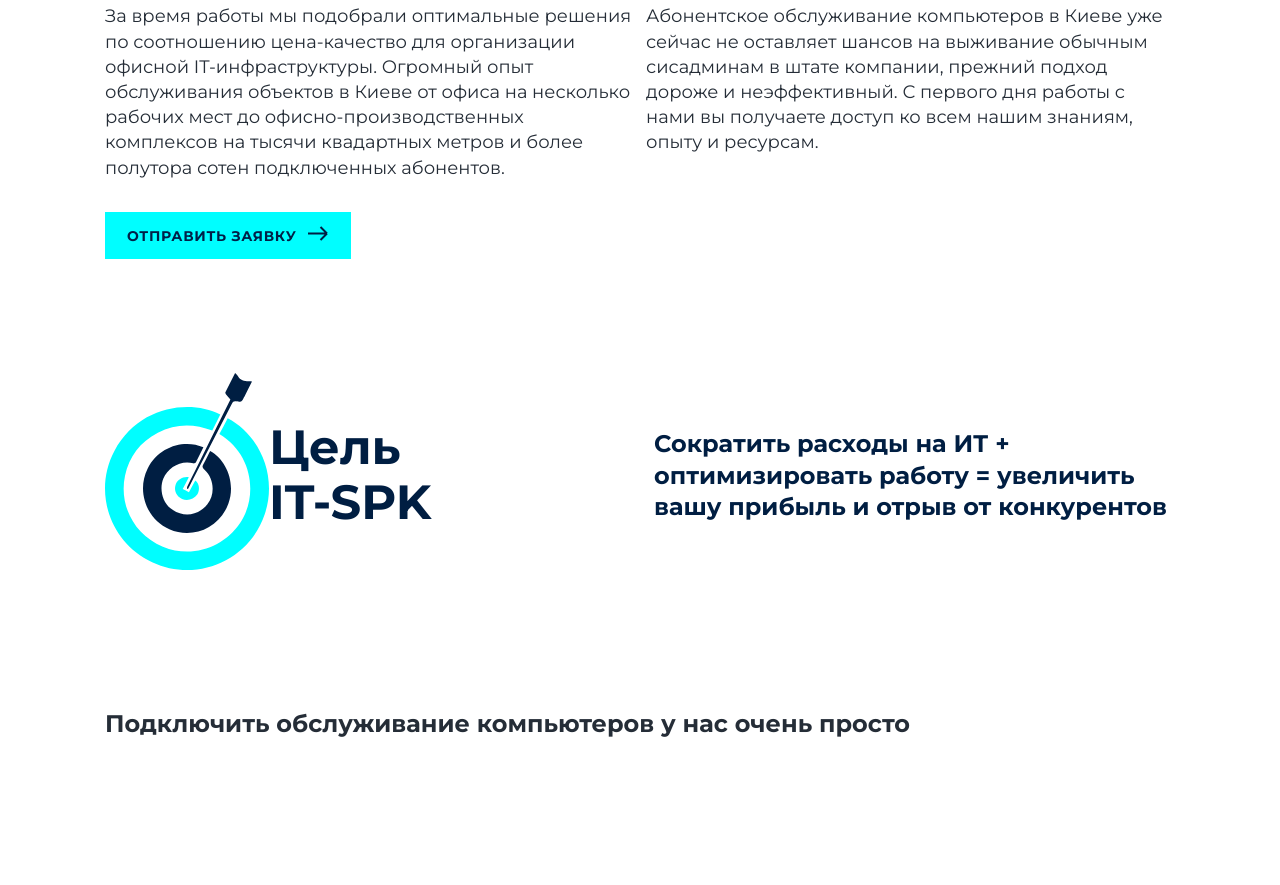
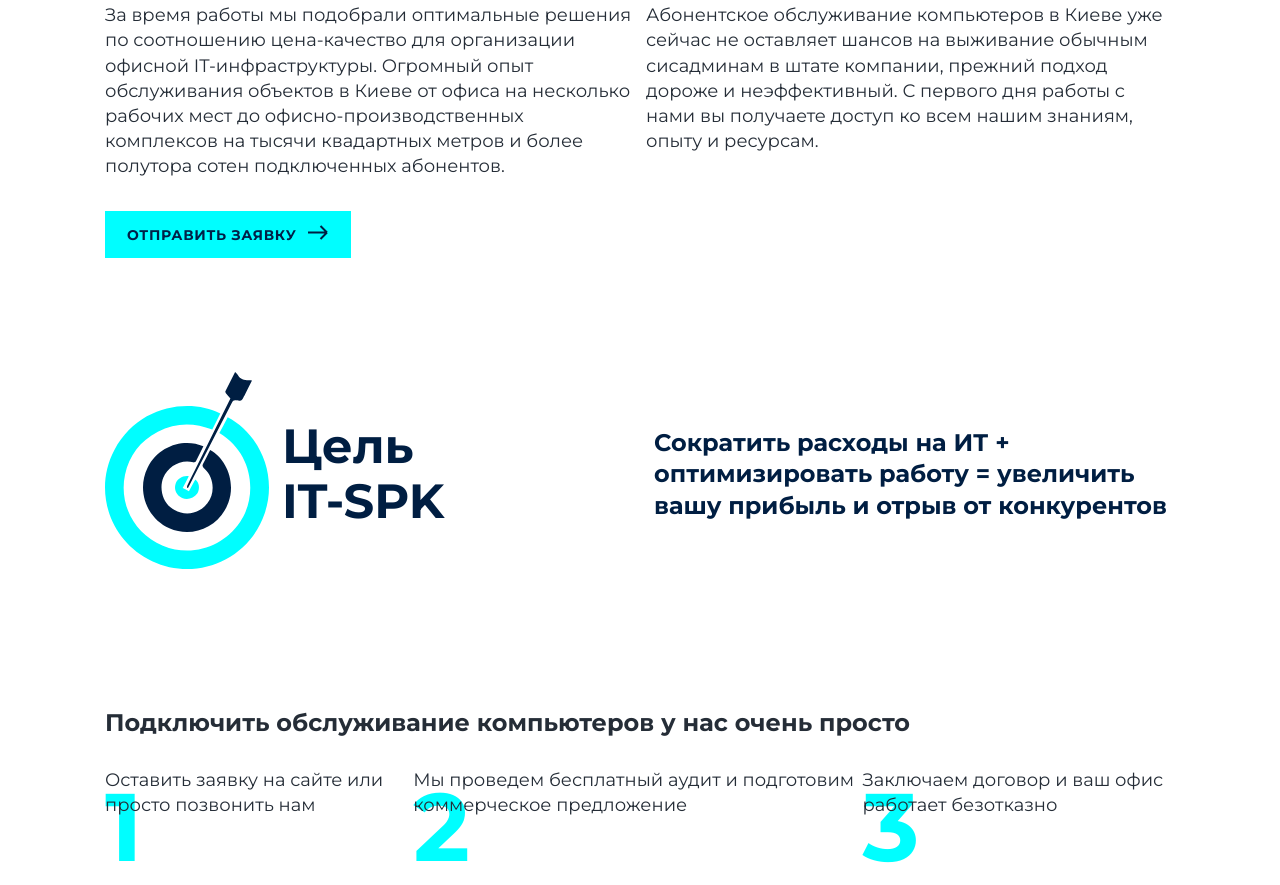
Before and after one commit to SokoL88/Bagat-2nd-project, a plain HTML site: page index.html in a window 1280 px wide. Shown: the part 1268-2153 px from the top of the page. Before the commit the page ends 2037 px from the top, so only its background shows below. Drawn offline with nearby package versions, Linux system fonts and the light colour scheme.

Commit message:
relative

```diff
--- a/css/style.css
+++ b/css/style.css
@@ -62,6 +62,12 @@ a{
 }
 .phone{
     color: #FFFFFF;
+    text-align: right;
+}
+.phone_lifecell,
+.phone_vodafone{
+    font-size: 12px;
+    line-height: 15px;
 }
 .bold__number{
     font-family: Montserrat;
@@ -251,6 +257,7 @@ a{
     align-items: center;
 }
 .goal__img {
+    margin-right: 13px;
 }
 .goal__title {
     font-size: 48px;
@@ -268,3 +275,24 @@ a{
     color: #001E42;
     font-weight: 700;
 }
+.caps{
+    color: #00FEFF;
+    position: absolute;
+    z-index: -100;
+    font-weight: bold;
+    font-size: 96px;
+    line-height: 117px;
+}
+.numbers{
+    display: flex;
+    justify-content: space-between;
+}
+.rel_sh{
+    position: relative;
+}
+.capacity__text{
+    align-items: center;
+    padding-top: 47px;
+    padding-left: 15px;
+    font-weight: 700;
+}
--- a/index.html
+++ b/index.html
@@ -110,6 +110,11 @@
 
       <h2 class="description__title">Подключить обслуживание компьютеров у нас очень просто</h2>
 
+      <div class="numbers">
+        <div class="rel_sh"><h2 class="capasity__1 caps">1</h2><p class="capasity__text">Оставить заявку на сайте или просто позвонить нам</p></div>
+        <div class="rel_sh"><h2 class="capasity__2 caps">2</h2><p class="capasity__text">Мы проведем бесплатный аудит и подготовим коммерческое предложение</p></div>
+        <div class="rel_sh"><h2 class="capasity__3 caps">3</h2><p class="capasity__text">Заключаем договор и ваш офис работает безотказно</p></div>
+      </div>
     </div>
   </main>
 
```
